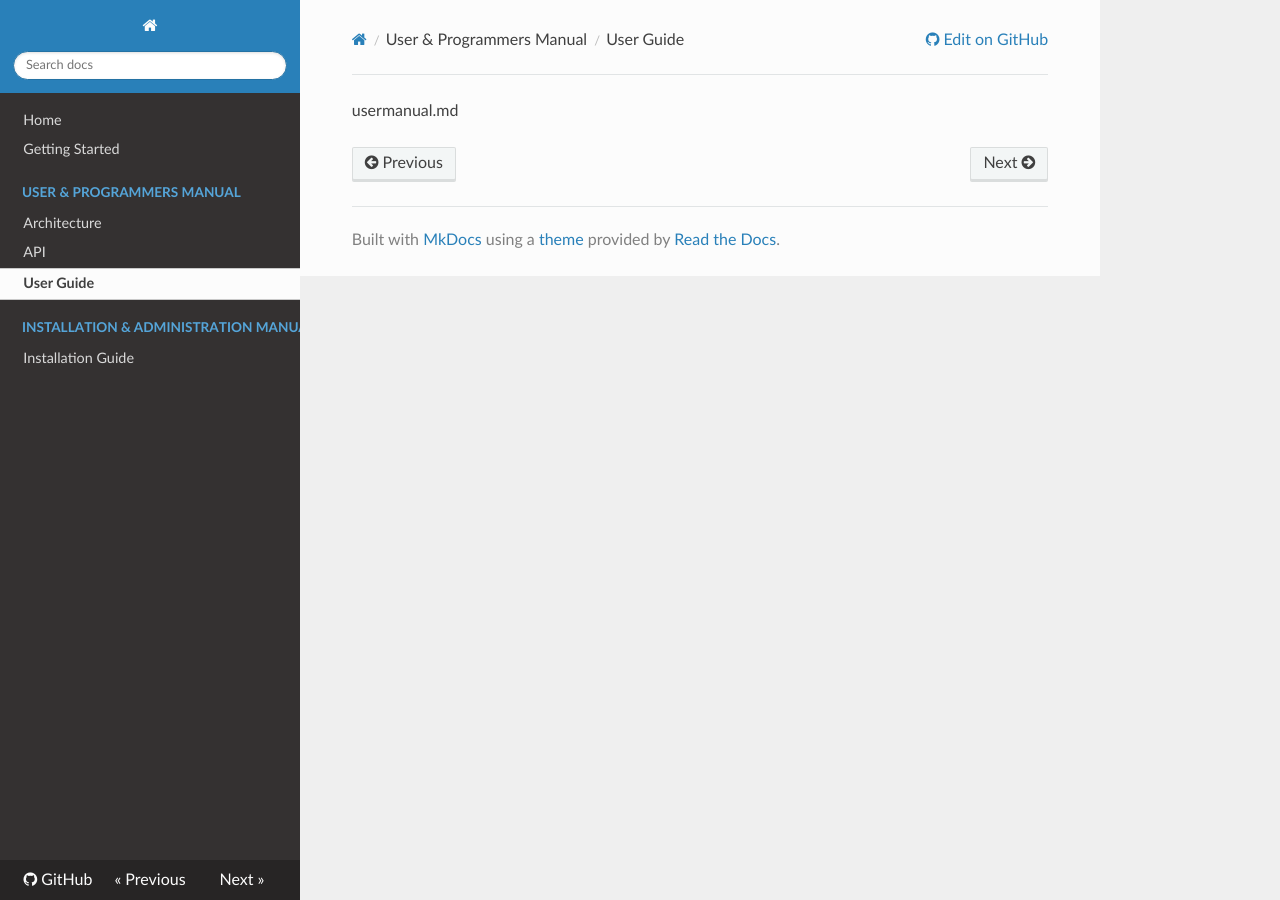
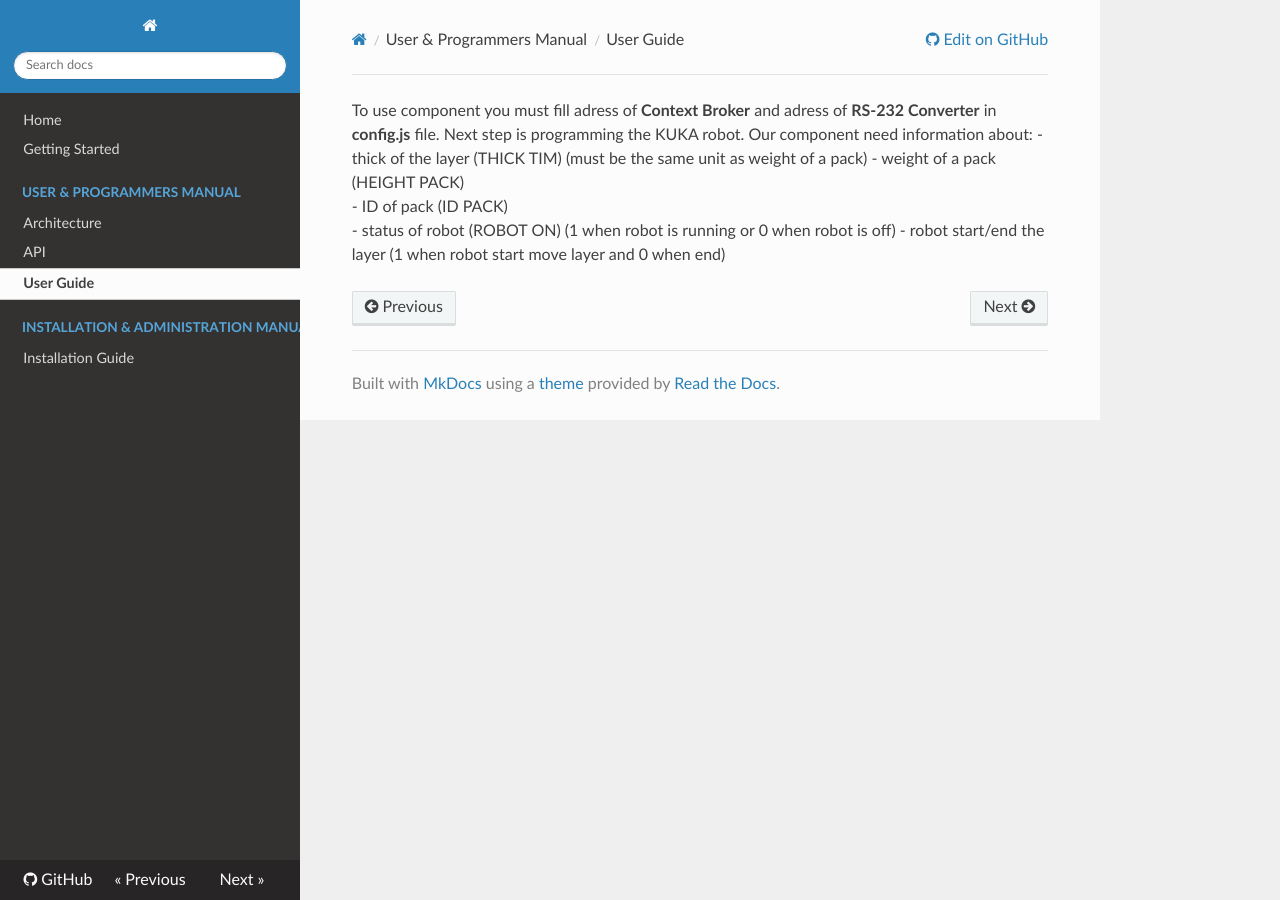
Before and after one commit to MikolajSzumigalski/CONTRA-2.0, an MkDocs documentation site: the page built from docs/usermanual.md, in a window 1280 px wide. Built offline with MkDocs 1.6.1, drawn with Linux system fonts in a browser that asks for light colours; nearby versions of some CDN libraries; old or Windows-style settings are respelled for this version of MkDocs.

Commit message:
Update usermanual.md

```diff
--- a/docs/usermanual.md
+++ b/docs/usermanual.md
@@ -1 +1,6 @@
-usermanual.md
+To use component you must fill adress of **Context Broker** and adress of **RS-232 Converter** in **config.js** file. Next step is programming the KUKA robot. Our component need information about:
+- thick of the layer (THICK TIM) (must be the same unit as weight of a pack)
+- weight of a pack (HEIGHT PACK)
+- ID of pack (ID PACK)
+- status of robot (ROBOT ON) (1 when robot is running or 0 when robot is off)
+- robot start/end the layer (1 when robot start move layer and 0 when end)
```
